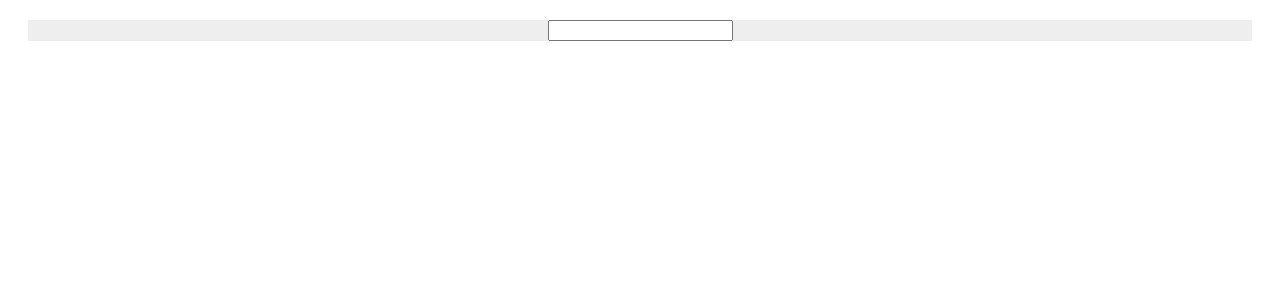
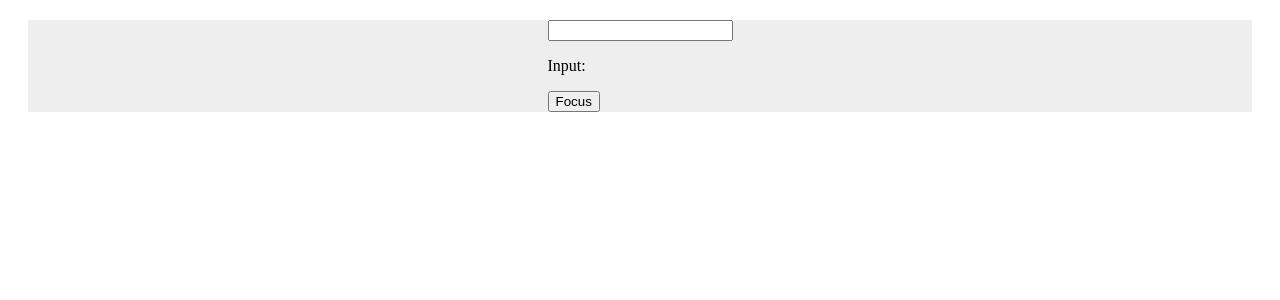
Before and after one commit to Ahmed-Badry-Abdelrahman/React, a React (Create React App) app in the folder my-app/: page / in a window 1280 px wide. Shown: the top 300 px of the page. Built offline with nearby package versions, Linux system fonts and the light colour scheme.

Commit message:
"Refactor App.js to use A component instead of List, update A.js to use createContext and useRef, create B.js with input field and paragraph, and modify List.js to use useDeferredValue and useMemo."

```diff
--- a/my-app/src/App.js
+++ b/my-app/src/App.js
@@ -1,9 +1,10 @@
-import List from "./components/useTransition/list";
+import A from "./components/A";
+
 function App() {
   const style = {
     backgroundColor: "#eee",
     display: "flex",
-    // flexDirection: "column",
+    flexDirection: "column",
     justifyContent: "center",
     alignItems: "center",
     margin: "20px",
@@ -12,7 +13,7 @@ function App() {
 
   return (
     <div className="App" style={style}>
-      <List />
+      <A />
     </div>
   );
 }
--- a/my-app/src/components/A.js
+++ b/my-app/src/components/A.js
@@ -1,12 +1,24 @@
-import React, { useContext } from "react";
-import CountContext from "../context/ThemeContext";
+import B from "./B";
+import React, { useRef, createContext } from "react";
+export const refContext = createContext();
+
 const A = () => {
-  const { count, dispatch } = useContext(CountContext);
+  const inputRef = useRef();
+  const pRef = useRef();
+  const focus = () => {
+    if (inputRef.current) {
+      inputRef.current.focus();
+      pRef.current.style.color = "red";
+    }
+  };
+
   return (
     <div>
-      <h1>Count:- {count}</h1>
-      <button onClick={() => dispatch("INCREMENT")}>INCREMENT</button>
-      <button onClick={() => dispatch("DECREMENT")}>DECREMENT</button>
+      <refContext.Provider value={{ inputRef, pRef }}>
+        <B />
+      </refContext.Provider>
+
+      <button onClick={focus}>Focus</button>
     </div>
   );
 };
--- a/my-app/src/components/B.js
+++ b/my-app/src/components/B.js
@@ -1,9 +1,17 @@
-import React from "react";
-import C from "./C";
+import React, { useState, useContext } from "react";
+import { refContext } from "./A";
 const B = () => {
+  // Accept refs as props
+  const [input, setInput] = useState("");
+  const { inputRef, pRef } = useContext(refContext);
   return (
     <div>
-      <C />
+      <input
+        ref={inputRef} // Attach ref to input field
+        type="text"
+        onChange={(e) => setInput(e.target.value)}
+      />
+      <p ref={pRef}>Input: {input}</p> {/* Attach ref to paragraph */}
     </div>
   );
 };
--- a/my-app/src/components/useTransition/list.js
+++ b/my-app/src/components/useTransition/list.js
@@ -1,35 +1,21 @@
-import React, { useState, useTransition } from "react";
+import React, { useDeferredValue, useEffect, useMemo, use } from "react";
 
-const List = () => {
-  const [input, setInput] = useState("");
-  const [isPending, startTransition] = useTransition();
-  const [list, setList] = useState([]);
+const List = ({ input }) => {
+  const deferredInput = useDeferredValue(input);
 
-  const onChange = (e) => {
-    const newValue = e.target.value;
-    setInput(newValue); // Update input state
+  const listItems = useMemo(() => {
+    const items = [];
+    for (let i = 0; i < 100; i++) {
+      items.push(<p key={i}>{deferredInput}</p>);
+    }
+    return items;
+  }, [deferredInput]);
 
-    // Start transition for updating the list
-    startTransition(() => {
-      const l = [];
-      for (let i = 0; i < 1000; i++) {
-        l.push(newValue);
-      }
-      console.log(l);
-      setList(l);
-    });
-  };
+  useEffect(() => {
+    console.log(`input: ${input} \n deferredInput: ${deferredInput}`);
+  }, [input, deferredInput]);
 
-  return (
-    <div>
-      <input onChange={onChange} value={input} />
-      {isPending ? (
-        <p>Loading...</p>
-      ) : (
-        list.map((item, index) => <p key={index}>{item}</p>)
-      )}
-    </div>
-  );
+  return <div>{listItems}</div>;
 };
 
 export default List;
```
